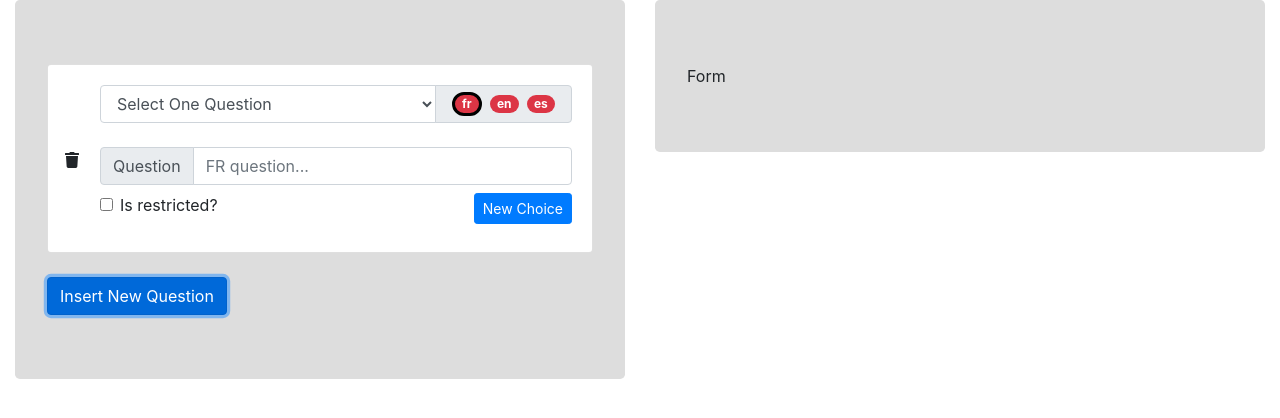
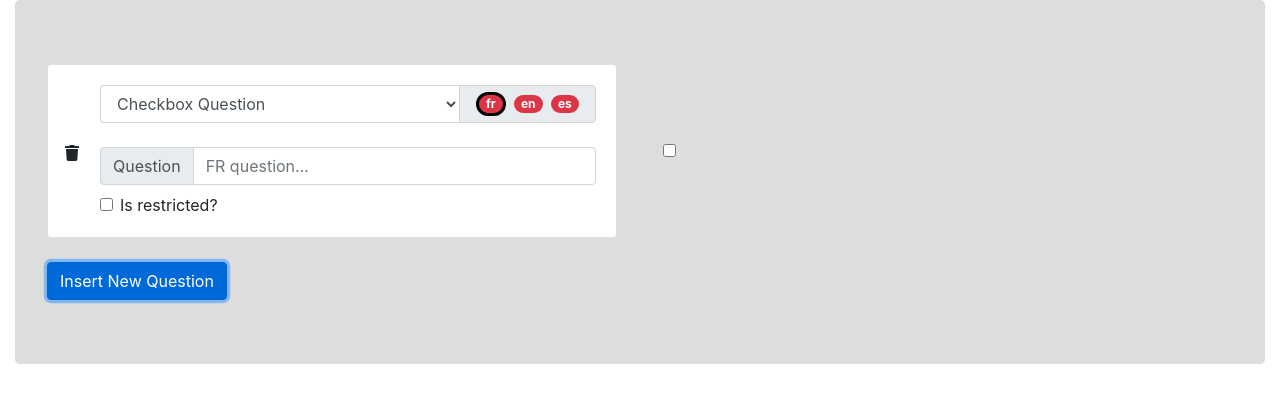
Before and after one commit to ChagnonSebastien/dynamic-forms, a React (Create React App) app: page / in a window 1280 px wide. Both pictures are taken after a click on the button "Insert New Question". Shown: the top 418 px of the page. Built offline with nearby package versions, Linux system fonts and the light colour scheme.

Commit message:
Added a CheckBox Question Preview

```diff
--- a/src/App.js
+++ b/src/App.js
@@ -19,12 +19,8 @@ const App = () => {
               form={form}
               setForm={updateForm}
               languages={['fr', 'en', 'es']}
+              preview
             />
-          </Jumbotron>
-        </Col>
-        <Col >
-          <Jumbotron style={{ background: '#ddd' }}>
-            Form
           </Jumbotron>
         </Col>
       </Row>
--- a/src/form-builder/FormBuilder.js
+++ b/src/form-builder/FormBuilder.js
@@ -5,7 +5,7 @@ import {v4 as uuid} from 'uuid';
 import QuestionBuilder from './QuestionBuilder';
 
 const FormBuilder = (props) => {
-  const { form, setForm, languages } = props;
+  const { form, setForm, languages, preview } = props;
 
   const addQuestion = (index) => setForm(
     (prevForm) => {
@@ -14,7 +14,7 @@ const FormBuilder = (props) => {
         if (i === index) {
           newForm.push({
             id: uuid(),
-            type: "select-one",
+            type: "checkbox",
             data: {}
           })
         } else if (i < index) {
@@ -38,6 +38,7 @@ const FormBuilder = (props) => {
           index={index}
           first={index === 0}
           last={index === form.length - 1}
+          preview={preview}
         />
       ))}
 
@@ -50,11 +51,21 @@ const FormBuilder = (props) => {
 };
 
 FormBuilder.propTypes = {
-  form: PropTypes.shape({}),
+  form: PropTypes.arrayOf(PropTypes.shape({
+    type: PropTypes.string.isRequired,
+    id: PropTypes.string.isRequired,
+    data: PropTypes.shape({
+      questions: PropTypes.arrayOf(PropTypes.shape({
+        language: PropTypes.string.isRequired,
+        text: PropTypes.string.isRequired,
+      })),
+    })
+  })),
   setForm: PropTypes.func.isRequired,
   languages: PropTypes.arrayOf(PropTypes.string.isRequired).isRequired,
+  preview: PropTypes.bool,
 };
 
-FormBuilder.defaultProps = { initialForm: {} };
+FormBuilder.defaultProps = { preview: false };
 
 export default FormBuilder;
--- a/src/form-builder/QuestionBuilder.js
+++ b/src/form-builder/QuestionBuilder.js
@@ -4,14 +4,16 @@ import { Form, Badge, Col, Card, InputGroup, Row } from 'react-bootstrap';
 import CheckboxBuilder, { checkFields as checkboxCheck } from './CheckboxBuilder';
 import SelectOneBuilder, { checkFields as selectOneCheck } from './SelectOneBuilder';
 import { FaArrowUp, FaTrash, FaArrowDown } from 'react-icons/fa';
+import CheckboxQuestion from '../form-renderer/CheckBoxQuestion';
 
 const QuestionBuilder = (props) => {
-  const { content, setForm, languages, index, first, last } = props;
+  const { content, setForm, languages, index, first, last, preview } = props;
   const { data, id, type } = content;
 
   const [selectedLanguage, setSelectedLanguage] = useState(languages[0]);
 
   let elementEditor = null;
+  let elementPreview = null;
   let languageValidator = () => true;
 
   switch (type) {
@@ -25,6 +27,16 @@ const QuestionBuilder = (props) => {
         />
       );
       languageValidator=checkboxCheck;
+      if (preview) {
+        elementPreview = (
+          <CheckboxQuestion
+            id={id}
+            language={selectedLanguage}
+            data={data}
+            setAnswers={() => console.log('setAnswers')}
+          />
+        )
+      }
       break;
     case 'select-one':
       elementEditor = (
@@ -51,6 +63,8 @@ const QuestionBuilder = (props) => {
   }
 
   return (
+    <Row>
+      <Col>
         <Card>
           <Row noGutters>
             <Col
@@ -169,6 +183,21 @@ const QuestionBuilder = (props) => {
             </Col>
           </Row>
         </Card>
+      </Col>
+      {preview
+        ? (
+          <Col
+            style={{
+              display: 'flex',
+              justifyContent: 'space-evenly',
+              flexDirection: 'column',
+              margin: '0 0 0 1rem',
+            }}
+          >
+            {elementPreview}
+          </Col>
+        ) : null}
+    </Row>
   )
 };
 
@@ -188,6 +217,7 @@ QuestionBuilder.propTypes = {
   index: PropTypes.number.isRequired,
   first: PropTypes.bool.isRequired,
   last: PropTypes.bool.isRequired,
+  preview: PropTypes.bool.isRequired,
 };
 
 export default QuestionBuilder;
--- /dev/null
+++ b/src/form-renderer/CheckBoxQuestion.js
@@ -0,0 +1,36 @@
+import React from 'react';
+import PropTypes from 'prop-types';
+import { Form } from 'react-bootstrap';
+
+const CheckboxQuestion = (props) => {
+  const { language, data } = props;
+  const labelRef = data.questions ? data.questions.find((specific) => specific.language === language) : undefined;
+  const label = labelRef ? labelRef.text : '';
+
+  return (
+    <Form.Check
+        type="checkbox"
+        label={label}
+      />
+  );
+};
+
+CheckboxQuestion.propTypes = {
+  id: PropTypes.string.isRequired,
+  language: PropTypes.string.isRequired,
+  data: PropTypes.shape({
+    questions: PropTypes.arrayOf(PropTypes.shape({
+      language: PropTypes.string.isRequired,
+      text: PropTypes.string.isRequired,
+    })),
+    restricted: PropTypes.arrayOf(PropTypes.shape({
+      status: PropTypes.bool.isRequired,
+      value: PropTypes.bool.isRequired,
+    })),
+  }).isRequired,
+  setAnswers: PropTypes.func.isRequired,
+};
+
+CheckboxQuestion.defaultProps = { data: { question: '' } };
+
+export default CheckboxQuestion;
```
Lines whose indentation alone changed are shown as unchanged.
